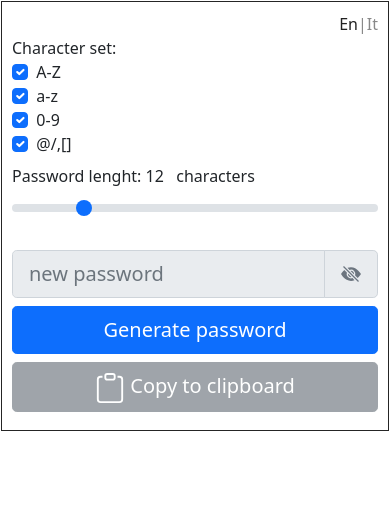
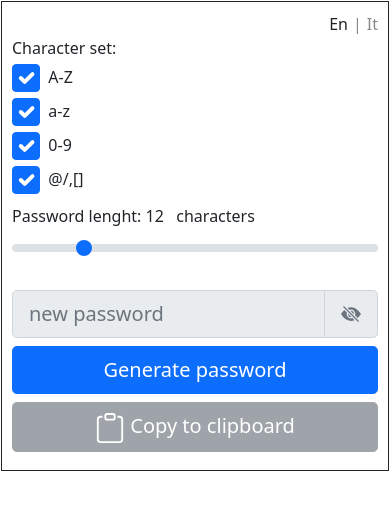
Before and after one commit to andrealacamera/password_generator, a Vue app: page / in a window 390 px wide. Shown: the top 510 px of the page. Built offline with nearby package versions, Linux system fonts and the light colour scheme.

Commit message:
small changes in css

```diff
--- a/src/components/PasswdGen.vue
+++ b/src/components/PasswdGen.vue
@@ -210,8 +210,20 @@ export default {
   display: flex;
   justify-content: flex-end;
   cursor: pointer;
+  gap: 5px;
 }
 .selected {
   color: #222;
 }
+
+@media (max-width:768px) {
+  .form-check-input {
+    width:1.75em !important;
+    height: 1.75em !important;
+  }
+  .form-check-label {
+    padding: 3px 0;
+    line-height: 1.75em;
+  }
+}
 </style>
```
